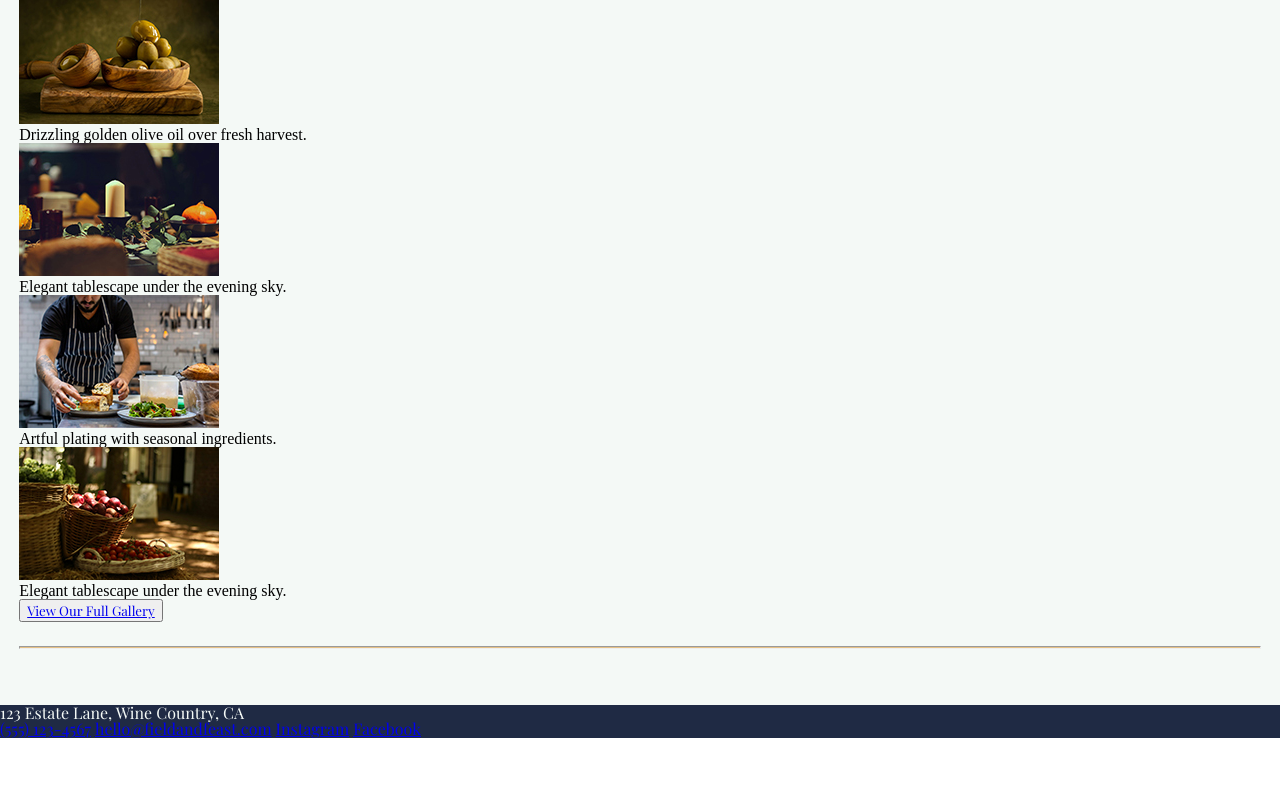
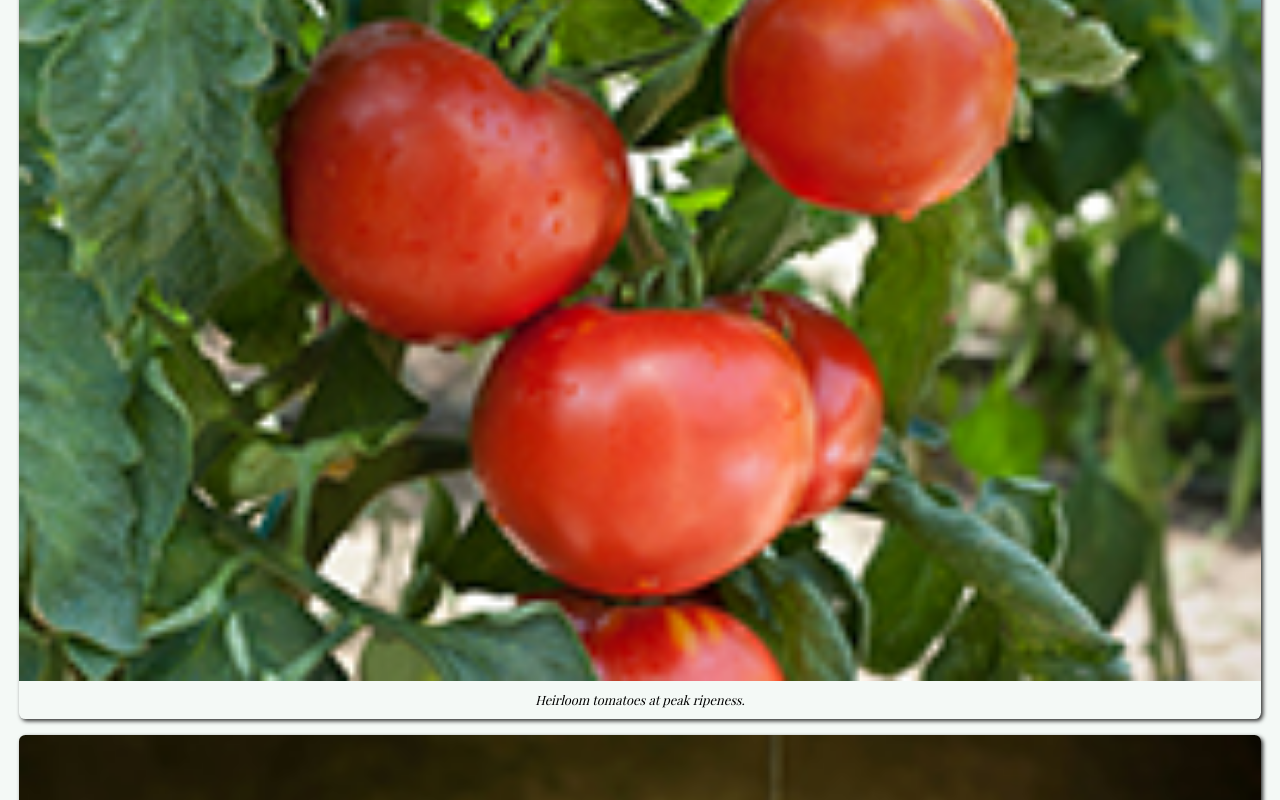
Before and after one commit to jhenimei/fieldandfeast, a plain HTML site: page index.html in a window 1280 px wide. Shown: the part 1800-2600 px from the top of the page. Before the commit the page ends 2539 px from the top, so only its background shows below. Drawn offline with nearby package versions, Linux system fonts and the light colour scheme; a web font is replaced by a local one.

Commit message:
updated gallery styles

```diff
--- a/style.css
+++ b/style.css
@@ -179,11 +179,53 @@ hr {
     line-height: 1.5em;
 }
 
+/* main - gallery styles */
+figure {
+    display: grid;
+    grid-template-columns: 1fr;
+
+    margin: 1em 0;
+    background-color: var(--soft-white);
+    border-radius: 0.4em;
+    box-shadow: 2px 2px 4px var(--dark-charcoal);
+
+    text-align: center;
+}
+
+figure > img {
+    width: 100%;
+    border-top-left-radius: 0.4em;
+    border-top-right-radius: 0.4em;
+}
+
+figure > figcaption {
+    padding: 1em;
+    font-family: var(--playfair-display);
+    font-style: italic;
+    font-size: 0.8em;
+}
+
+#gallery button {
+    width: 100%;
+    margin: 1em 0;
+    padding: 1em;
+    background-color: var(--olive-green);
+    border: none;
+    border-radius: 0.4em;
+}
+
+button > a {
+    color: var(--linen);
+    font-family: var(--playfair-display);
+    font-size: 1.5em;
+    font-weight: bold;
+    text-decoration: none;
+}
 
 footer {
     background-color: var(--midnight-blue);
-    color: var(--soft-white);
 }
+
 /* MEDIA QUERY (medium) */
 
 /* MEDIA QUERY (large) */
```
